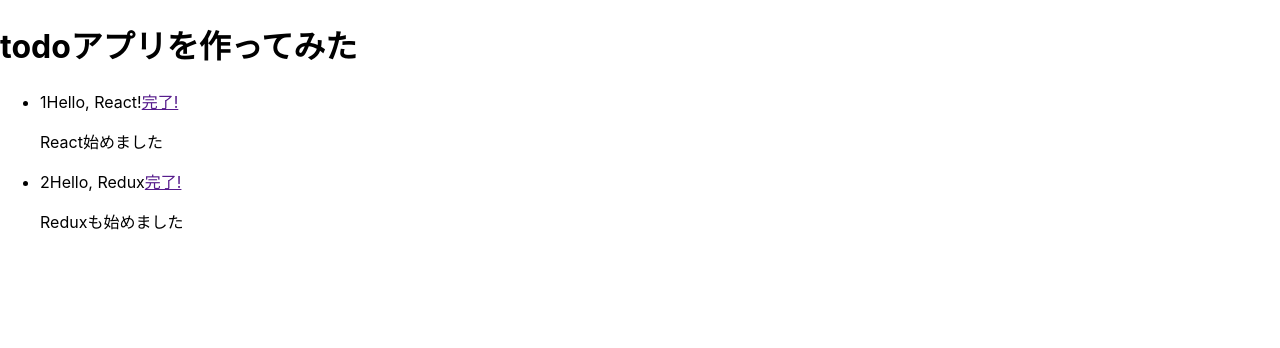
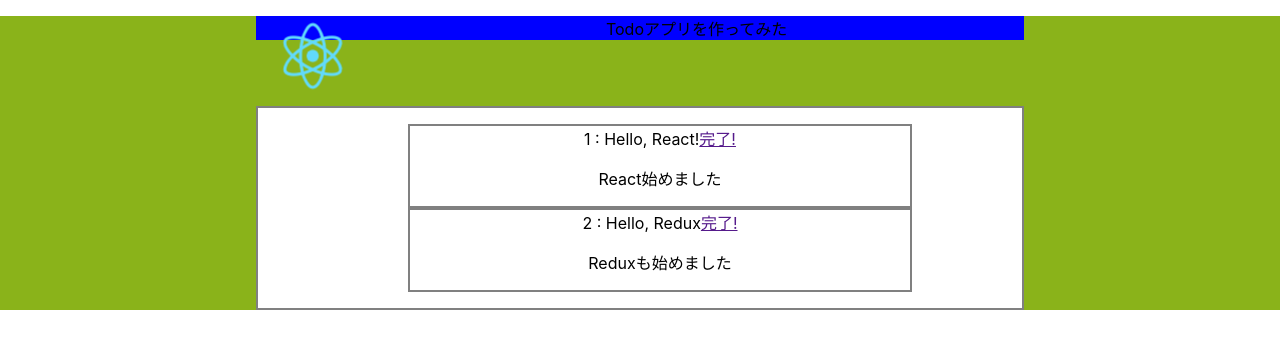
Before and after one commit to uemuramasahiro271/ReactApp, a React (Create React App) app: page / in a window 1280 px wide. Shown: the top 348 px of the page. Built offline with nearby package versions, Linux system fonts and the light colour scheme.

Commit message:
Todoアプリ実装

```diff
--- a/public/index.html
+++ b/public/index.html
@@ -24,7 +24,7 @@
       work correctly both with client-side routing and a non-root public URL.
       Learn how to configure a non-root public URL by running `npm run build`.
     -->
-    <title>React App</title>
+    <title>Todo App</title>
   </head>
   <body>
     <noscript>You need to enable JavaScript to run this app.</noscript>
--- a/src/App.css
+++ /dev/null
@@ -1,43 +0,0 @@
-.App {
-  text-align: center;
-}
-
-.App-logo {
-  height: 40vmin;
-  pointer-events: none;
-}
-
-@media (prefers-reduced-motion: no-preference) {
-  .App-logo {
-    animation: App-logo-spin infinite 20s linear;
-  }
-}
-
-.App-header {
-  background-color: #282c34;
-  min-height: 100vh;
-  display: flex;
-  flex-direction: column;
-  align-items: center;
-  justify-content: center;
-  font-size: calc(10px + 2vmin);
-  color: white;
-}
-
-.App-link {
-  color: #61dafb;
-}
-
-@keyframes App-logo-spin {
-  from {
-    transform: rotate(0deg);
-  }
-  to {
-    transform: rotate(360deg);
-  }
-}
-
-.top-img {
-  width: 1200px;
-  margin: 10px;
-}
--- a/src/App.js
+++ b/src/App.js
@@ -1,5 +1,6 @@
 import React from 'react';
-import './App.css';
+import './css/App.css';
+import logo from './logo.svg'
 import TodoList from './TodoList'
 
 class App extends React.Component {
@@ -7,7 +8,7 @@
   constructor(props) {
     super(props)
     this.state = {
-      todos : [
+      todos: [
         {
           id: 1,
           title: "Hello, React!",
@@ -26,11 +27,22 @@
 
   render() {
     return (
-      <div>
-        <h1>todoアプリを作ってみた</h1>
-        <TodoList
-          todos={this.state.todos}
-        />
+      <div className="App">
+        <div className="Header">
+          <div>
+            <img src={logo} alt="logo" className="App-logo"></img>
+            <div className="Title">
+              <p>
+                Todoアプリを作ってみた
+              </p>
+            </div>
+          </div>
+        </div>
+        <div className="Main">
+          <TodoList
+            todos={this.state.todos}
+          />
+        </div>
       </div>
     );
   }
--- a/src/Todo.js
+++ b/src/Todo.js
@@ -1,4 +1,5 @@
 import React from 'react';
+import './css/Todo.css'
 
 class Todo extends React.Component {
 
@@ -8,7 +9,7 @@
 
         return(
             <li className={className}>
-                <span>{this.props.id}</span>
+                <span>{this.props.id} : </span>
                 <span>{this.props.title}</span>
                 <a href="" alt="">{link}</a>
                 <p>{this.props.desc}</p>
--- a/src/TodoList.js
+++ b/src/TodoList.js
@@ -1,5 +1,6 @@
 import React from 'react';
 import Todo from './Todo';
+import './css/TodoList.css'
 
 class TodoList extends React.Component {
     render() {
--- /dev/null
+++ b/src/css/App.css
@@ -0,0 +1,45 @@
+.App {
+  padding-right: 20%;
+  padding-left: 20%;
+  background-color: rgb(138, 179, 26);
+}
+
+.Header {
+  height: 80px;
+  margin: 10px 0px;
+  text-align: center;
+
+}
+
+.Title {
+  vertical-align: middle;
+  background-color: blue;
+}
+
+.Main {
+  text-align: center;
+  border: solid 2px;
+  border-color: gray;
+  background-color: white;
+}
+
+.App-logo {
+  height: 10vmin;
+  pointer-events: none;
+  float: left;
+}
+
+@media (prefers-reduced-motion: no-preference) {
+  .App-logo {
+    animation: App-logo-spin infinite 20s linear;
+  }
+}
+
+@keyframes App-logo-spin {
+  from {
+    transform: rotate(0deg);
+  }
+  to {
+    transform: rotate(360deg);
+  }
+}
--- /dev/null
+++ b/src/css/Todo.css
@@ -0,0 +1,7 @@
+li {
+    width: 500px;
+    margin-right: auto;
+    margin-left : auto;
+    border: solid 2px;
+    border-color: gray;
+}
--- /dev/null
+++ b/src/css/TodoList.css
@@ -0,0 +1,3 @@
+ul {
+    list-style: none
+}
--- a/src/index.css
+++ b/src/index.css
@@ -1,5 +1,7 @@
 body {
-  margin: 0;
+  width: auto;
+  margin-right: auto;
+  margin-left : auto;
   font-family: -apple-system, BlinkMacSystemFont, 'Segoe UI', 'Roboto', 'Oxygen',
     'Ubuntu', 'Cantarell', 'Fira Sans', 'Droid Sans', 'Helvetica Neue',
     sans-serif;
```
